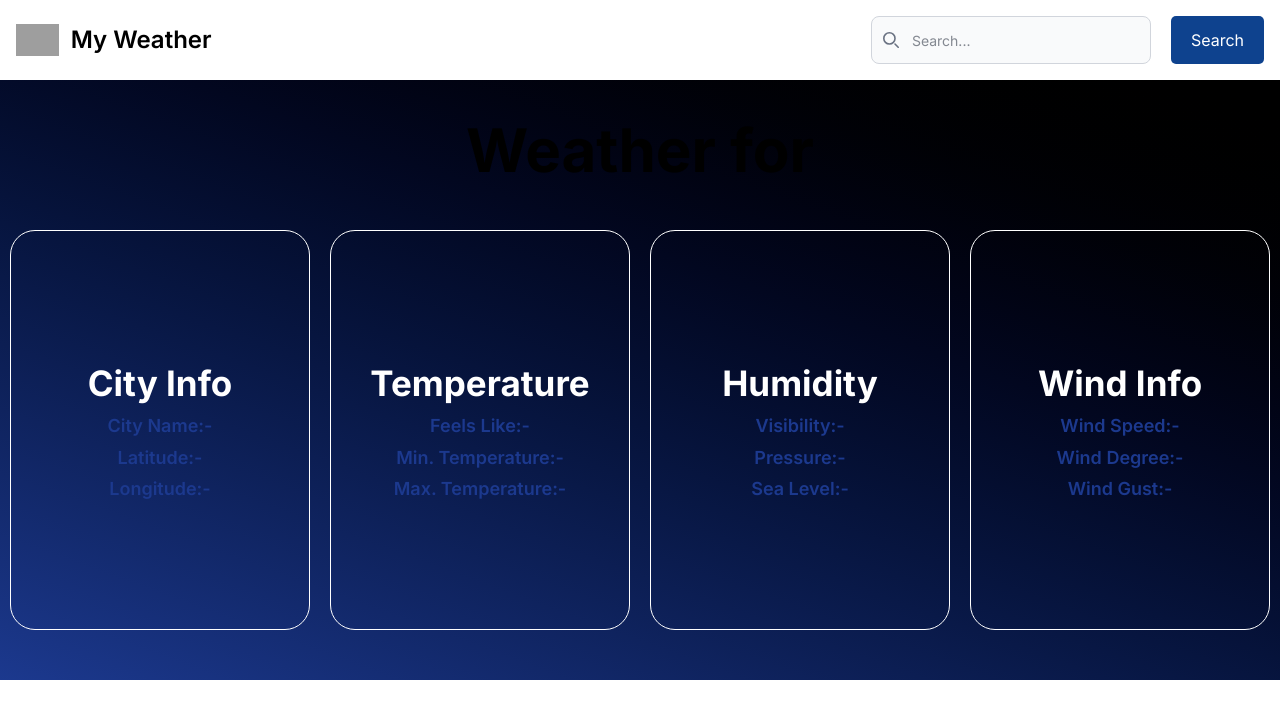
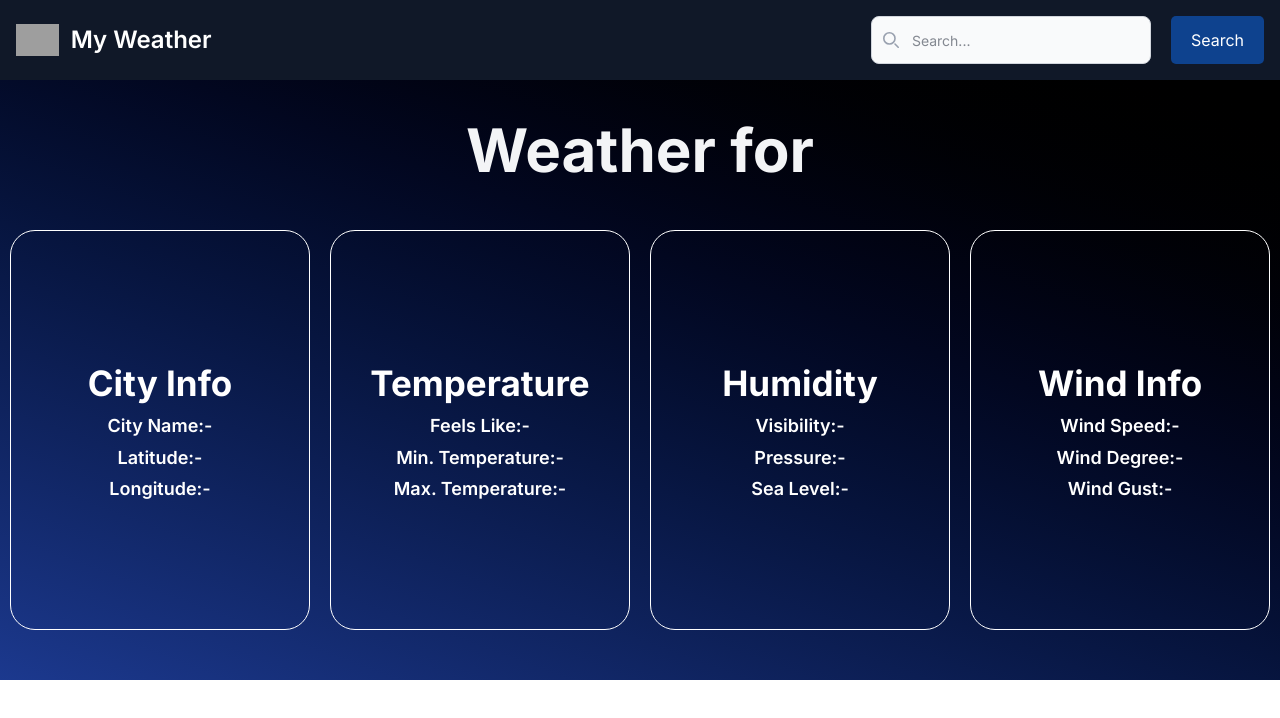
Before and after one commit to anantsehgal12/my-weather-app, a plain HTML site: page index.html in a window 1280 px wide. Drawn offline with nearby package versions, Linux system fonts and the light colour scheme; no server answers; grey boxes are pictures that could not be loaded.

Commit message:
Update index.html

```diff
--- a/index.html
+++ b/index.html
@@ -11,14 +11,14 @@
   </head>
   <body class="body dark:text-white">
     <!--Nav Start-->
-    <nav class="bg-white border-gray-200 dark:bg-gray-900">
+    <nav class="border-gray-200 bg-gray-900">
       <div
         class="max-w-screen-xl flex flex-wrap items-center justify-between mx-auto p-4"
       >
         <a href="" class=" logoo flex items-center justify-center space-x-3 rtl:space-x-reverse">
           <img src="https://i.ibb.co/5g05r0bf/icon.png" class="h-8" alt="My Weather Logo" />
           <span
-            class="self-center text-2xl font-semibold whitespace-nowrap dark:text-white"
+            class="self-center text-2xl font-semibold whitespace-nowrap text-white"
             >My Weather</span
           >
         </a>
@@ -52,7 +52,7 @@
               class="absolute inset-y-0 start-0 flex items-center ps-3 pointer-events-none"
             >
               <svg
-                class="w-4 h-4 text-gray-500 dark:text-gray-400"
+                class="w-4 h-4 text-gray-400"
                 aria-hidden="true"
                 xmlns="http://www.w3.org/2000/svg"
                 fill="none"
@@ -146,10 +146,10 @@
     <!--Main Start-->
     <div class="main bg-linear-200 from-black to-blue-900">
       <div class="heading">
-        <h1 class="heading-h1">Weather for <span id="cityname"></span></h1>
+        <h1 class="heading-h1 text-gray-100">Weather for <span id="cityname"></span></h1>
       </div>
       <div class="card-container">
-        <div class="card text-blue-900 dark:text-white">
+        <div class="card text-white">
           <div class="maind">
             <div class="weather">
               <h1 class="headtemp">City Info</h1>
@@ -173,7 +173,7 @@
             </div>
           </div>
         </div>
-        <div class="card text-blue-900 dark:text-white">
+        <div class="card text-white">
           <div class="maind">
             <div class="weather">
               <h1 class="headtemp">Temperature</h1>
@@ -198,7 +198,7 @@
             </div>
           </div>
         </div>
-        <div class="card text-blue-900 dark:text-white">
+        <div class="card text-white">
           <div class="maind">
             <div class="weather">
               <h1 class="headtemp">Humidity</h1>
@@ -223,7 +223,7 @@
             </div>
           </div>
         </div>
-        <div class="card text-blue-900 dark:text-white">
+        <div class="card text-white">
           <div class="maind">
             <div class="weather">
               <h1 class="headtemp">Wind Info</h1>
```
